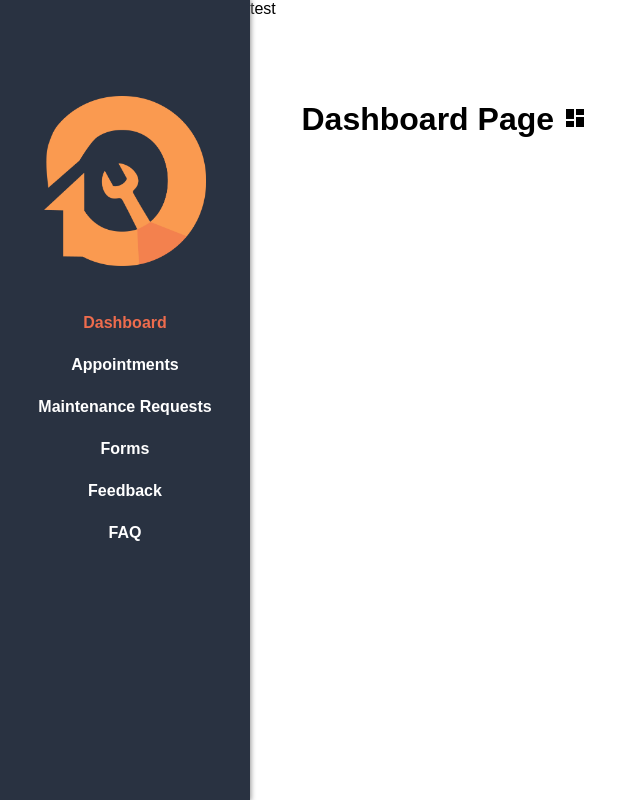
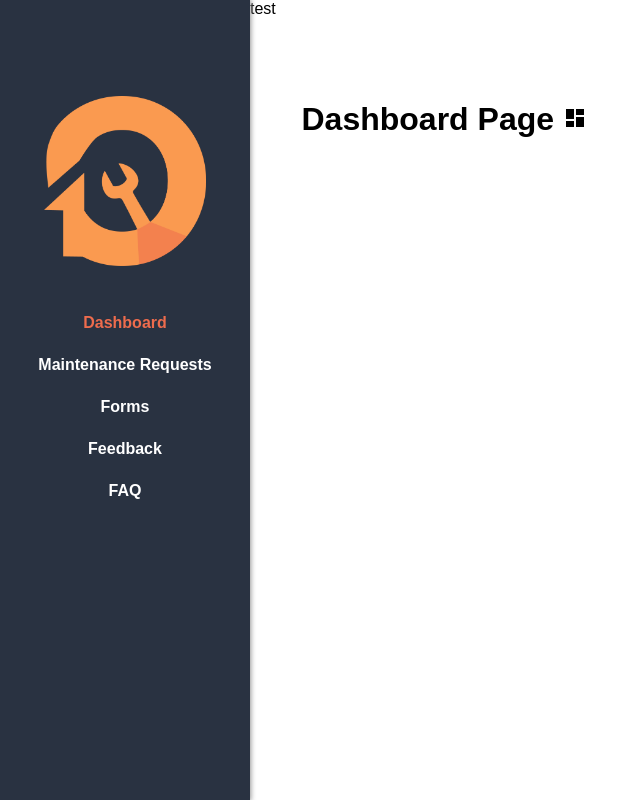
Before and after one commit to optimumpropertyfix/optimumpropertyfix, a React (Create React App) app in the folder opf/: page /admin in a window 1280 px wide. Shown: the whole page, without its empty margins (0-640 px from the left). Built offline with nearby package versions, Linux system fonts and the light colour scheme.

Commit message:
Fix Announcement Later

```diff
--- a/opf/src/pages/AdminPage/AdminPage.js
+++ b/opf/src/pages/AdminPage/AdminPage.js
@@ -22,13 +22,7 @@ function AdminPage() {
           {" "}
           Dashboard
         </NavigationLink>
-        <NavigationLink
-          active_class="page_navigation_link_active"
-          className={"page_navigation_link"}
-          to="appointments"
-        >
-          Appointments
-        </NavigationLink>
+
         <NavigationLink
           active_class="page_navigation_link_active"
           className={"page_navigation_link"}
```
